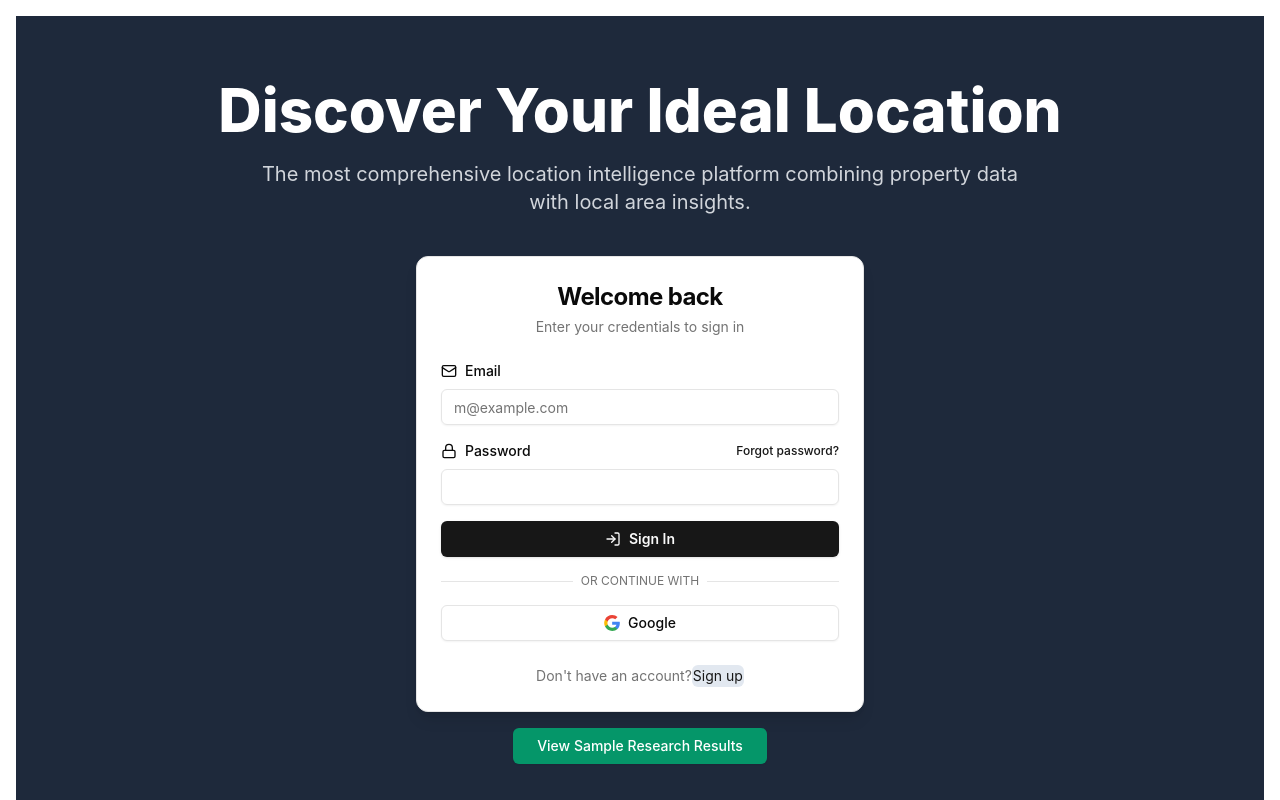
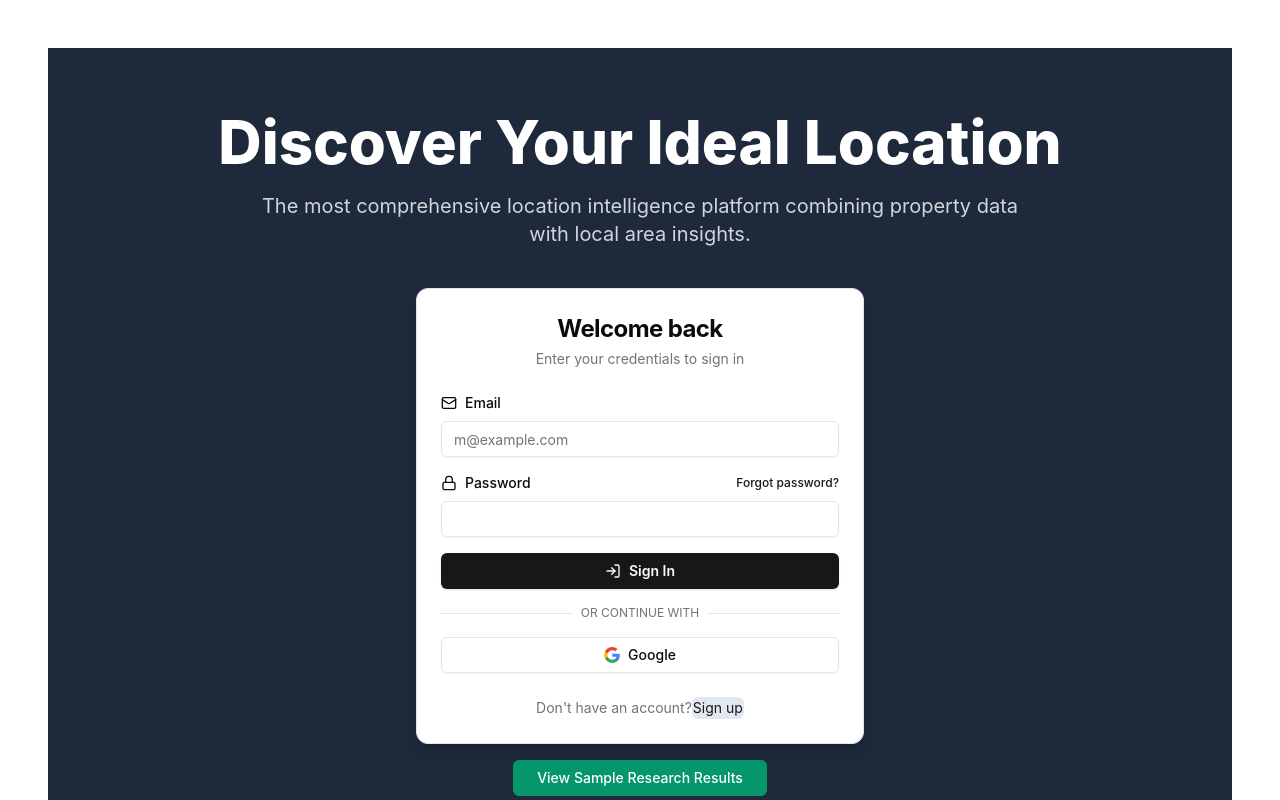
Before and after one commit to vy2000eng/rea, a React (Vite) app: page / in a window 1280 px wide. Shown: the top 800 px of the page. Built offline with nearby package versions, Linux system fonts and the light colour scheme.

Commit message:
updated viewport

```diff
--- a/src/App.css
+++ b/src/App.css
@@ -1,9 +1,10 @@
 #root {
   max-width: 1280px;
-  /* margin: 5 auto; */
-  /* padding: 2rem; */
+  margin: 5 auto;
+  padding: 2rem;
   text-align: center;
   background: #ffffff;
+  justify-content: center;
 }
 
 .logo {
--- a/src/components/SideBars/SearchResultsSideBarComponent.tsx
+++ b/src/components/SideBars/SearchResultsSideBarComponent.tsx
@@ -42,10 +42,10 @@ export default function SearchResultsSideBar({isSample}: { isSample: boolean })
   return (
     <SidebarProvider className="w-fit-content bg-white ">
   <AppSidebar isSearchResults={true} sendActiveTitleToParent={handleActiveTitleFromChild} />
-  <SidebarTrigger className="fixed top-4 left-4 z-50 bg-slate-100 md:hidden rounded-full p-2 shadow-md overflow-auto " />
+  <SidebarTrigger className="fixed top-4 left-4 z-50 bg-slate-100 md:hidden rounded-full p-2 shadow-md" />
   <div className="w-full bg-white">
-    <SidebarInset className="bg-white w-full">
-      <div className=" flex flex-col  ">
+    <SidebarInset className="bg-white w-full h-full ">
+      <div className=" flex flex-col  pt-20 ">
         <SearchResults isSample={isSample} location={location} id={id} activeTitle={activeChildTitle} setActiveTitle={handleActiveTitleFromChild}  />
       </div>
     </SidebarInset>
--- a/src/index.css
+++ b/src/index.css
@@ -28,7 +28,7 @@ a:hover {
 body {
   margin: 10;
   display: flex;
-  place-items: center;
+  justify-content: center;
   min-width: 100%; /* Changed from 550px to 100% */
   min-height: 100vh;
   padding: 1rem; /* Added padding for mobile screens */
--- a/src/pages/Results.tsx
+++ b/src/pages/Results.tsx
@@ -212,7 +212,7 @@ export function SearchResults({isSample, location, id,activeTitle,setActiveTitle
     {/* Map - fixed height with inline styles to guarantee it never changes */}
     <div className="w-full place-items-center ">
       {/* <div style={{ height: "350px" ,width:"500px" }}> */}
-      <div className="w-full lg:w-[600px] h-[450px] md:w-[350px] h-[300px] sm:w-[250px] h-[150] ">
+      <div className="w-full h-2/3 ">
         <GoogleMap
           schoolProperties={schoolProperties}
           hospitalProperties={hospitalProperties}
```
